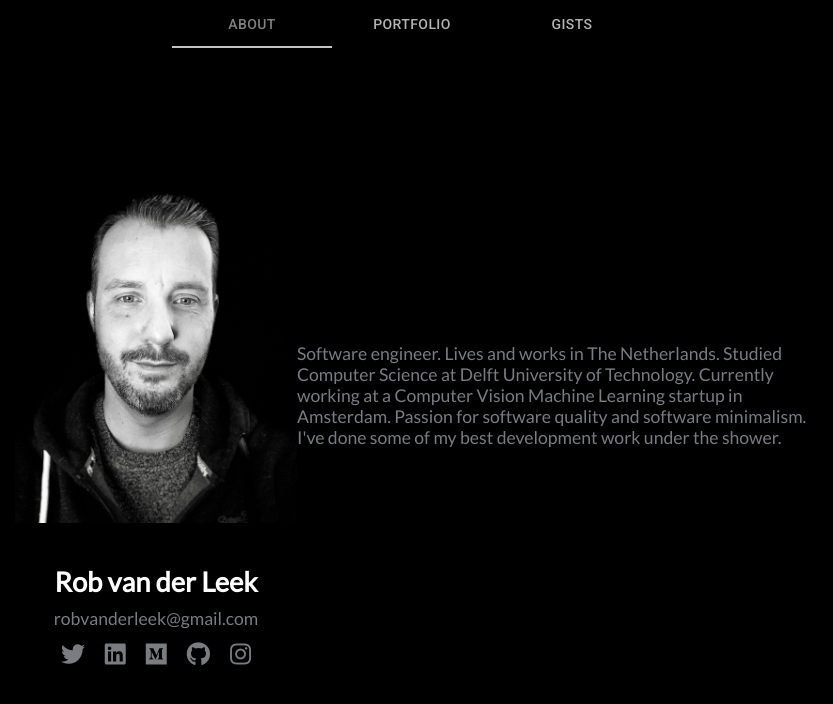
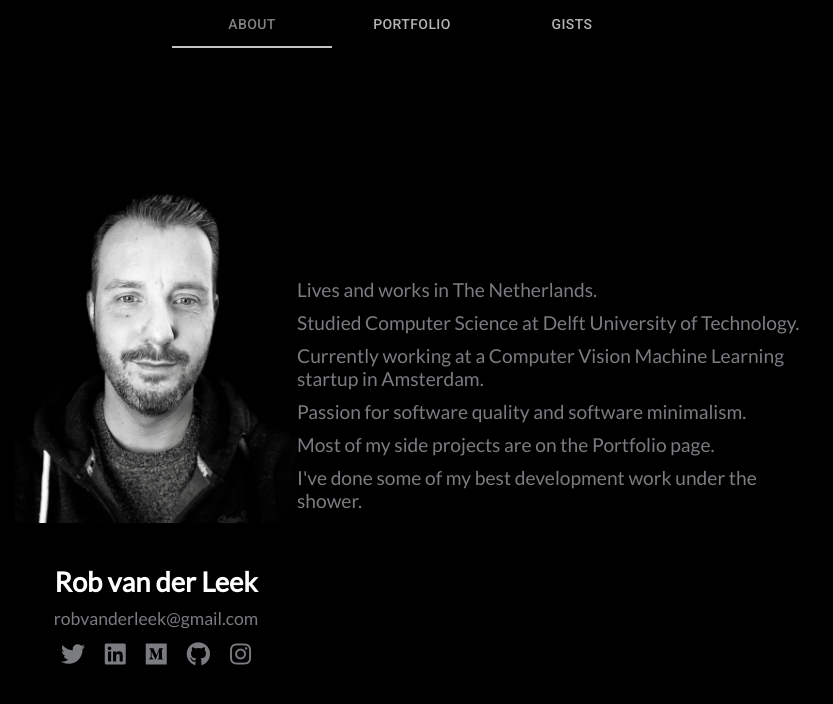
Before and after one commit to robvanderleek/robvanderleek.github.io, a React (Create React App) app: page /gists in a window 1280 px wide. Shown: the top 704 px of the page, without its empty margins (228-1061 px from the left). Built offline with nearby package versions, Linux system fonts and the light colour scheme.

Commit message:
Small changes to About text

```diff
--- a/src/App.style.js
+++ b/src/App.style.js
@@ -34,7 +34,7 @@ export const Info = styled.div`
     }
 
     & > p {
-        font-size: 1.1rem;
+        font-size: 1.2rem;
         padding-bottom: 10px;
         margin: 0;
     }
--- a/src/pages/about/About.js
+++ b/src/pages/about/About.js
@@ -3,6 +3,7 @@ import profile_picture from "../../static/media/me-2020-1200x1597.jpg";
 import React from "react";
 import {AboutArea} from "./About.style";
 import Hyperlink from "../../components/Hyperlink";
+import {Link} from "react-router-dom";
 
 export default function About() {
     return (
@@ -22,13 +23,15 @@ export default function About() {
                 </span>
             </Contact>
             <Info>
-                <p>Software engineer. Lives and works in The Netherlands. Studied Computer Science at Delft
-                    University of Technology. Currently working at a <Hyperlink href="https://keplervision.eu">Computer
-                        Vision Machine Learning startup in Amsterdam</Hyperlink>. Passion for <Hyperlink
-                        href="https://www.amazon.com/s?i=stripbooks&rh=p_27%3ARob+van+der+Leek">software
-                        quality</Hyperlink> and
-                    software minimalism.
-                    I've done some of my best development work under the shower.</p>
+                <p>Lives and works in The Netherlands.</p>
+                <p><Hyperlink href="https://www.dropbox.com/s/3xbw5atzmxuarl5/thesis.pdf?dl=0">Studied Computer Science
+                    at Delft University of Technology.</Hyperlink></p>
+                <p><Hyperlink href="https://keplervision.eu">Currently working at a Computer
+                    Vision Machine Learning startup in Amsterdam.</Hyperlink></p>
+                <p>Passion for <Hyperlink href="https://www.amazon.com/s?i=stripbooks&rh=p_27%3ARob+van+der+Leek">software
+                    quality</Hyperlink> and software minimalism.</p>
+                <p><Link to="/portfolio">Most of my side projects are on the Portfolio page.</Link></p>
+                <p>I've done some of my best development work under the shower.</p>
             </Info>
         </AboutArea>
     );
```
